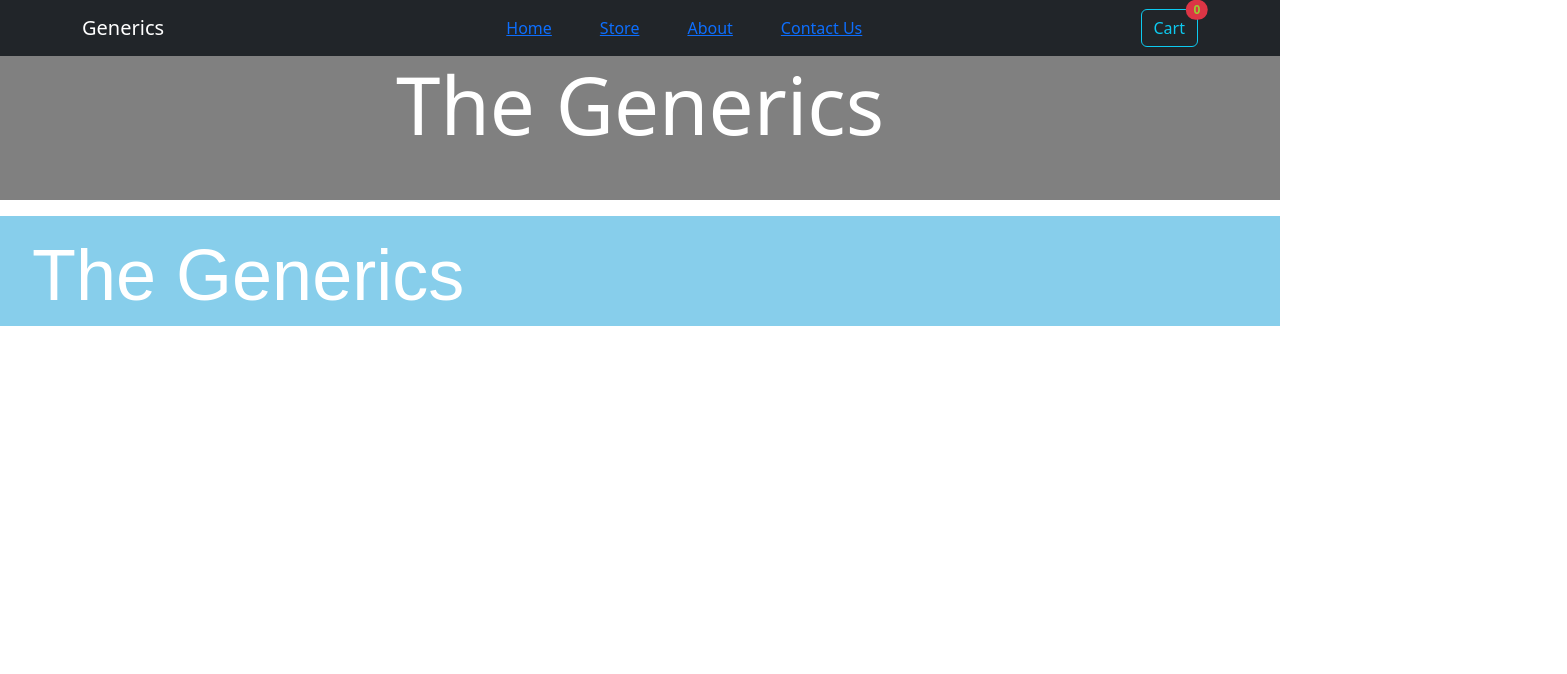
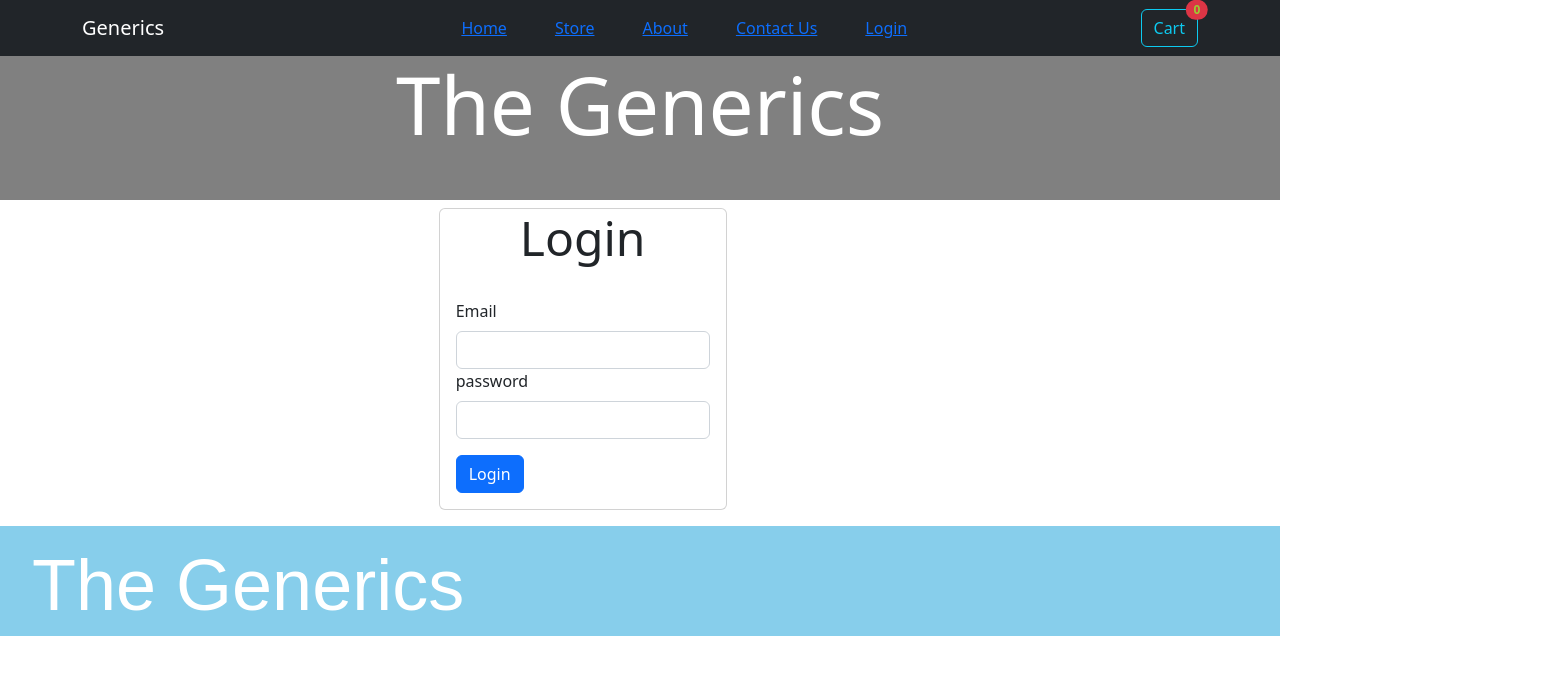
Before and after one commit to amitmahlawat/Ecommerce-app, a React (Create React App) app: page /Login in a window 1280 px wide. Shown: the top 674 px of the page, 1567 px wide, since content can reach past the window. Built offline with nearby package versions, Linux system fonts and the light colour scheme.

Commit message:
login page created

```diff
--- a/src/App.js
+++ b/src/App.js
@@ -1,4 +1,4 @@
-import React,{useState,ReactDOM} from 'react';
+import React,{useState,ReactDOM, useContext} from 'react';
 import { Button, CloseButton, Container, Navbar, Nav,Row,Col,Card ,Stack} from 'react-bootstrap';
 import './App.css';
 import Items from './Components/Items';
@@ -12,8 +12,16 @@ import Home from './Components/Home';
 import { NavLink } from 'react-router-dom';
 import Contact from './Components/Contact';
 import ProductDetails from './Components/ProductDetails';
+import Login from './Components/Login';
+import AuthContext from './Components/auth-context';
+import { AuthContextProvider } from './Components/auth-context';
+
 
 function App() {
+
+  const authCtx=useContext(AuthContext);
+  console.log(authCtx)
+
   const[isOpen,SetIsOpen]=useState(false)
   const cartElements = [
 
@@ -54,8 +62,13 @@ function App() {
     }
 
     ]
+const logoutHandler=()=>{
+    authCtx.logout()
+    console.log(authCtx.isLoggedIn)
+}
 
   return (
+    // <AuthContextProvider>
     < CartProvider>
     <Navbar bg='dark' expand='sm'  variant='dark'>
       <Container>
@@ -88,6 +101,15 @@ function App() {
         <NavLink className='ms-5' to='/Contact' >Contact Us</NavLink>
 
       </Nav.Item>
+      <Nav.Item>
+
+       {!authCtx.isLoggedIn && <NavLink className='ms-5' to='/Login' >Login</NavLink>}
+
+      </Nav.Item>
+
+      <Nav.Item>
+      {authCtx.isLoggedIn && <Button variant='dark' className='ms-5' onClick={logoutHandler} >Logout</Button>}
+      </Nav.Item>
 
     </Nav>
 
@@ -115,14 +137,20 @@ function App() {
     <Route path='/Home'>
     <Home/>
     </Route>
-   <Route path='/store' exact>
+   {authCtx.isLoggedIn&&<Route path='/store' exact>
     <Items Items={cartElements}/>
-    </Route>
+    </Route>}
     <Route path='/Contact'>
       <Contact/>
     </Route>
     <Route path='/store/:ProductId'>
       <ProductDetails/>
+    </Route>
+    <Route path='/Login'>
+    <Login/>
+    </Route>
+    <Route path="*">
+    <Redirect to='/'/>
     </Route>
     </Switch>
 
@@ -140,6 +168,7 @@ function App() {
     </Container> */}
 
     </CartProvider>
+    // </AuthContextProvider>
     )}
 
 
--- /dev/null
+++ b/src/Components/Login.js
@@ -0,0 +1,69 @@
+import React,{useRef,} from "react";
+import { Card, Container, Form, FormControl ,Button} from "react-bootstrap";
+import { useContext } from "react";
+import AuthContext from "./auth-context";
+import { useHistory } from "react-router-dom";
+const Login=()=>{
+    const history=useHistory()
+    const authCtx=useContext(AuthContext)
+    // console.log(authCtx.isLoggedIn)
+const EmailRef=useRef();
+const passwordRef=useRef();
+
+const SubmitHandler=(e)=>{
+    // console.log('clicked')
+    e.preventDefault();
+ const   enteredEmail=EmailRef.current.value;
+ const   enteredPassword=passwordRef.current.value;
+
+    fetch('https://identitytoolkit.googleapis.com/v1/accounts:signInWithPassword?key=AIzaSyClZNmJUMIdt_s-o4AAFKLhV7Ua1ptqeDw',
+    {
+        method:'POST',
+        body:JSON.stringify(
+            {
+                email:enteredEmail,
+                password:enteredPassword,
+                returnSecureToken: true
+            }
+        ),
+        headers:{
+            'Content-Type':'application/json'
+        }
+    }).then(res=>{
+        if(res.ok){
+            res.json().then(data=>{
+                authCtx.login(data.idToken)
+            console.log(data)
+            history.replace('/')
+
+
+            })
+        }else{
+            res.json().then(data=>{
+                console.log(data)
+            })
+        }
+    })
+}
+
+return(
+    <Container className="offset-4" >
+        <Card style={{width:'18rem'}} >
+            <Card.Text className="display-5" style={{textAlign:'center'}}>Login</Card.Text>
+            <Card.Body>
+                <Form onSubmit={SubmitHandler}>
+                    <Form.Label htmlFor="email">Email</Form.Label>
+                    <FormControl id="email" ref={EmailRef}></FormControl>
+                    <Form.Label htmlFor="password">password</Form.Label>
+                    <FormControl id="password" ref={passwordRef}></FormControl>
+                   <Button type="submit" className="mt-3">Login</Button>
+                </Form>
+            </Card.Body>
+        </Card>
+    </Container>
+)
+
+};
+
+
+export default Login;
--- a/src/Components/ProductDetails.js
+++ b/src/Components/ProductDetails.js
@@ -1,8 +1,8 @@
 import React from "react";
 import { useParams } from "react-router-dom";
-import { Card, CardImg, Container, Image, Row, Col } from "react-bootstrap";
+import {  Container, Row, Col } from "react-bootstrap";
 import ReactImageMagnify from "react-image-magnify";
-import image from "../Components/images/yellow and black colors.jpg";
+
 
 const ProductDetails = () => {
   const cartElements = [
@@ -72,6 +72,7 @@ const ProductDetails = () => {
               alt: "Wristwatch by Ted Baker London",
               isFluidWidth: true,
               src: Item.imageUrl,
+              key:Item.title
             },
             largeImage: {
               src: Item.imageUrl,
--- /dev/null
+++ b/src/Components/auth-context.js
@@ -0,0 +1,41 @@
+import React, { useState } from "react";
+
+
+
+const AuthContext=React.createContext({
+    token:'',
+    isLoggedIn:false,
+    login:(token)=>{},
+    logout:()=>{}
+
+
+});
+
+export const AuthContextProvider=(props)=>{
+    const initialtoken=localStorage.getItem('token')
+const[token,SetToken]=useState(initialtoken)
+const userLoggedIn=!!token
+
+
+const loginHandler=(token)=>{
+    SetToken(token)
+    localStorage.setItem('token',token)
+}
+const logoutHandler=()=>{
+    SetToken(null)
+    localStorage.removeItem('token')
+    console.log('clicking')
+}
+const contextValue={
+    token:token,
+    isLoggedIn:userLoggedIn,
+    login:loginHandler,
+    logout:logoutHandler
+}
+
+    return(
+        <AuthContext.Provider value={contextValue}>{props.children}</AuthContext.Provider>
+    )
+}
+
+export default AuthContext;
--- a/src/index.js
+++ b/src/index.js
@@ -6,12 +6,15 @@ import reportWebVitals from './reportWebVitals';
 import '../node_modules/react-bootstrap/dist/react-bootstrap';
 import 'bootstrap/dist/css/bootstrap.min.css';
 import { BrowserRouter } from 'react-router-dom';
+import {AuthContextProvider} from './Components/auth-context';
 
 const root = ReactDOM.createRoot(document.getElementById('root'));
 root.render(
+  <AuthContextProvider>
   <BrowserRouter>
     <App />
   </BrowserRouter>
+</AuthContextProvider>
 );
 
 // If you want to start measuring performance in your app, pass a function
```
Also changed, not shown: src/Components/images/yelloandblackcolorslarge.jpg (deleted), src/Components/images/yellow and black colors.jpg (deleted).
